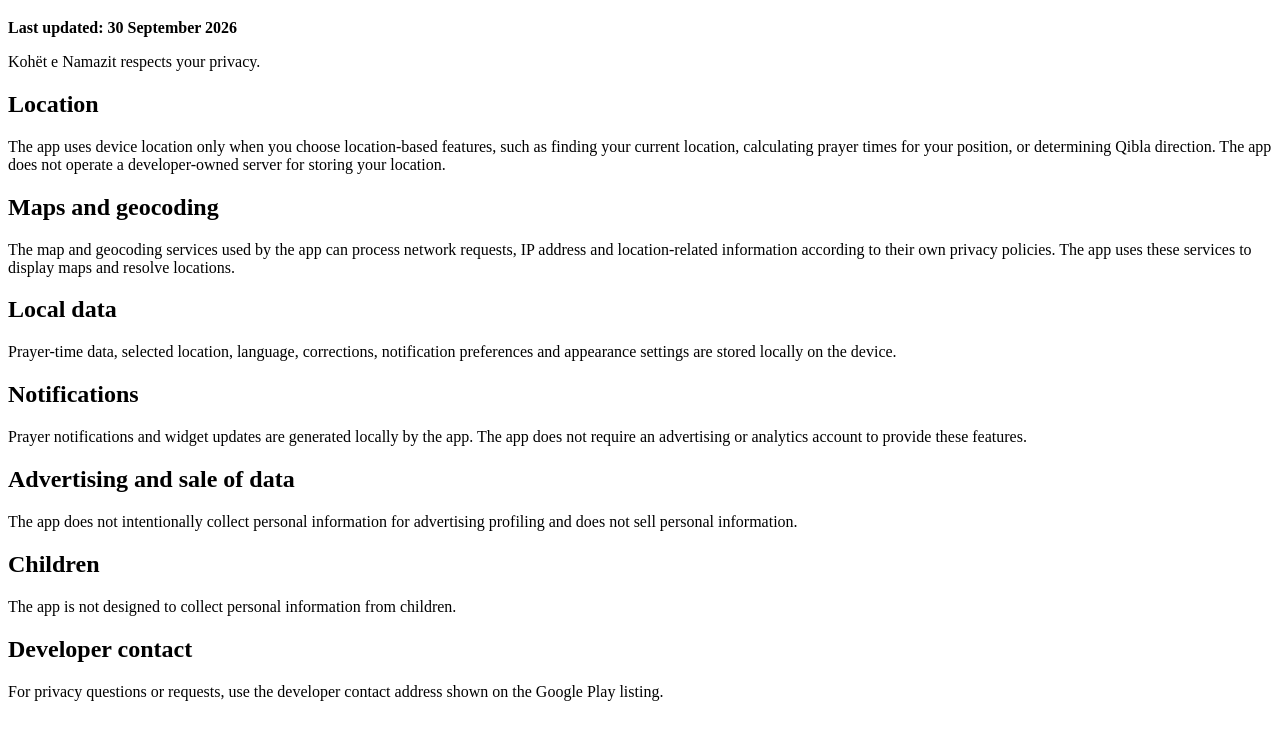
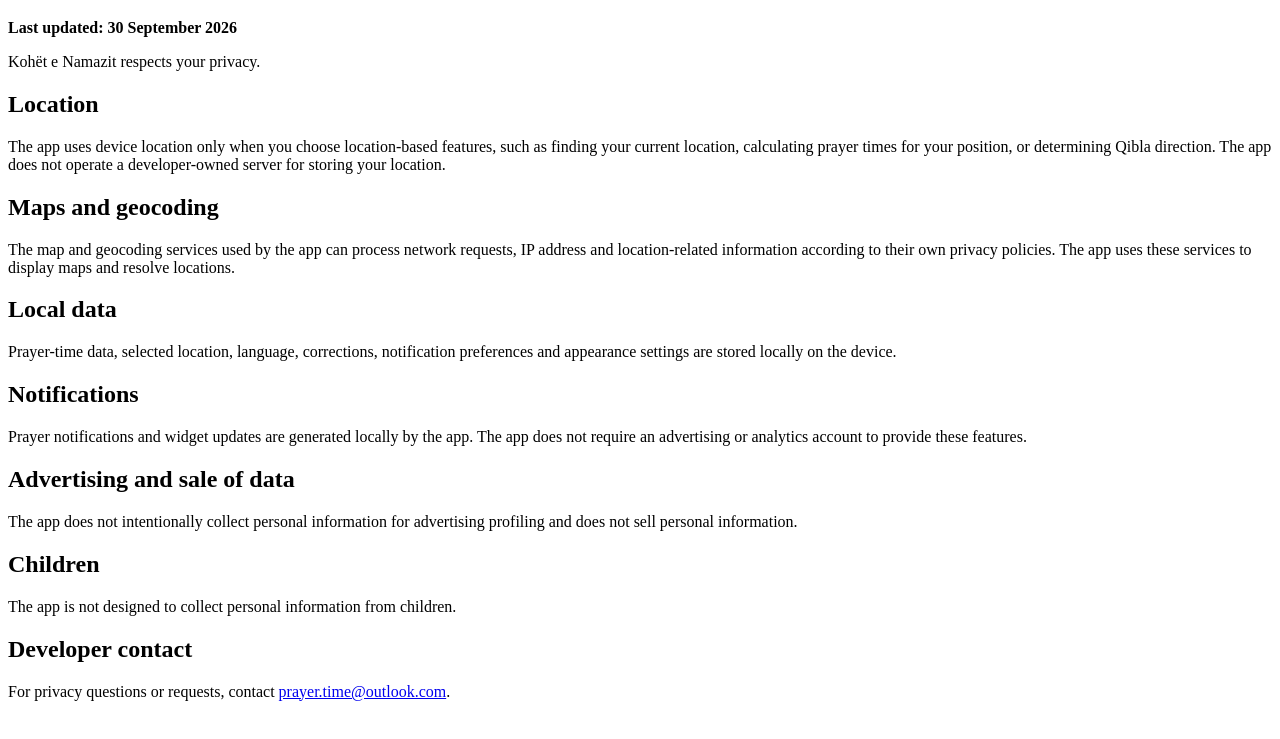
Before and after one commit to icoprom68-cell/prayer-time-privacy, a plain HTML site: page index.html in a window 1280 px wide. Shown: the part 61-800 px from the top of the page. Drawn offline with Linux system fonts and the light colour scheme.

Commit message:
index.html

```diff
--- a/index.html
+++ b/index.html
@@ -18,6 +18,6 @@
 <h2>Children</h2>
 <p>The app is not designed to collect personal information from children.</p>
 <h2>Developer contact</h2>
-<p>For privacy questions or requests, use the developer contact address shown on the Google Play listing.</p>
+<p>For privacy questions or requests, contact <a href="mailto:prayer.time@outlook.com">prayer.time@outlook.com</a>.</p>
 </body>
 </html>
```
